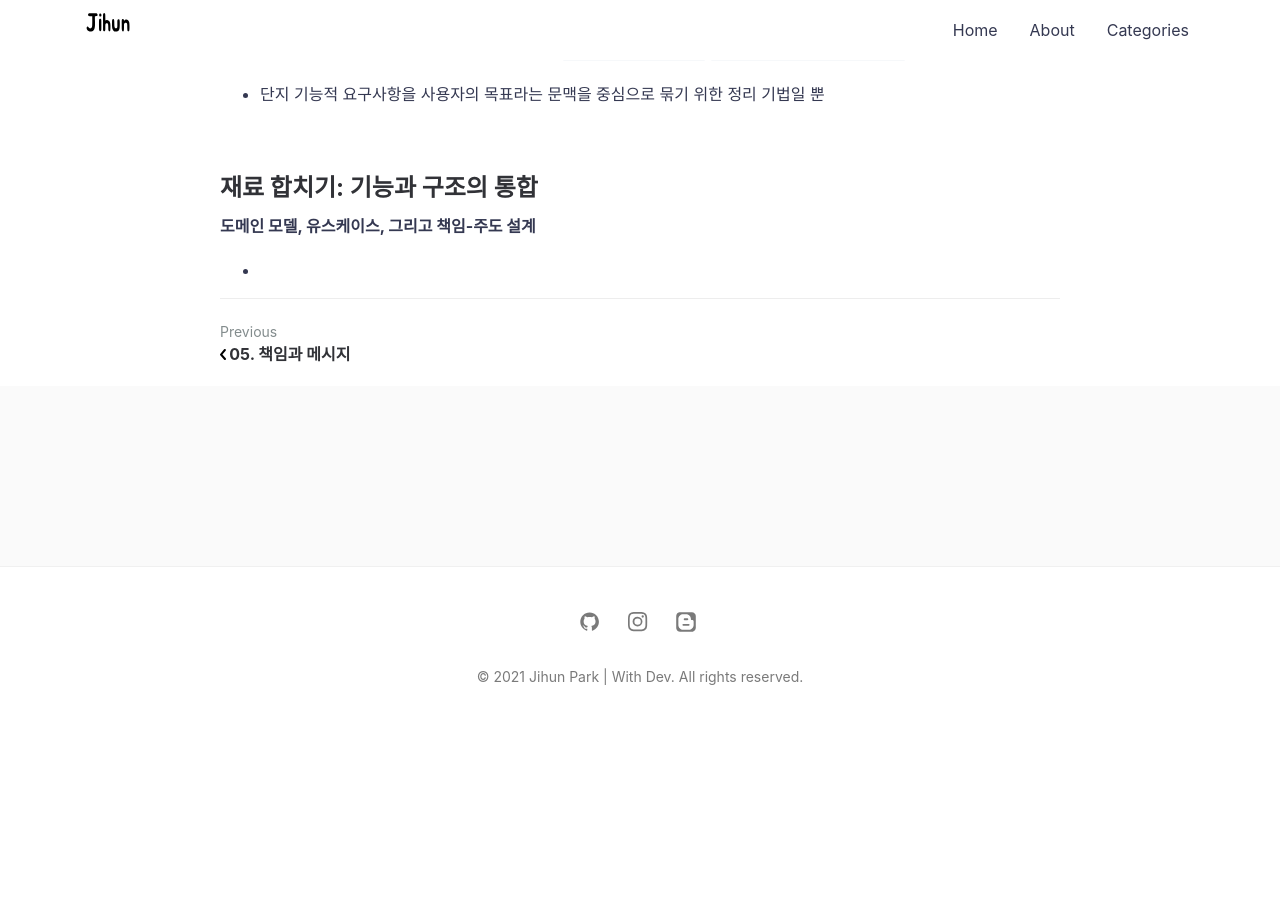
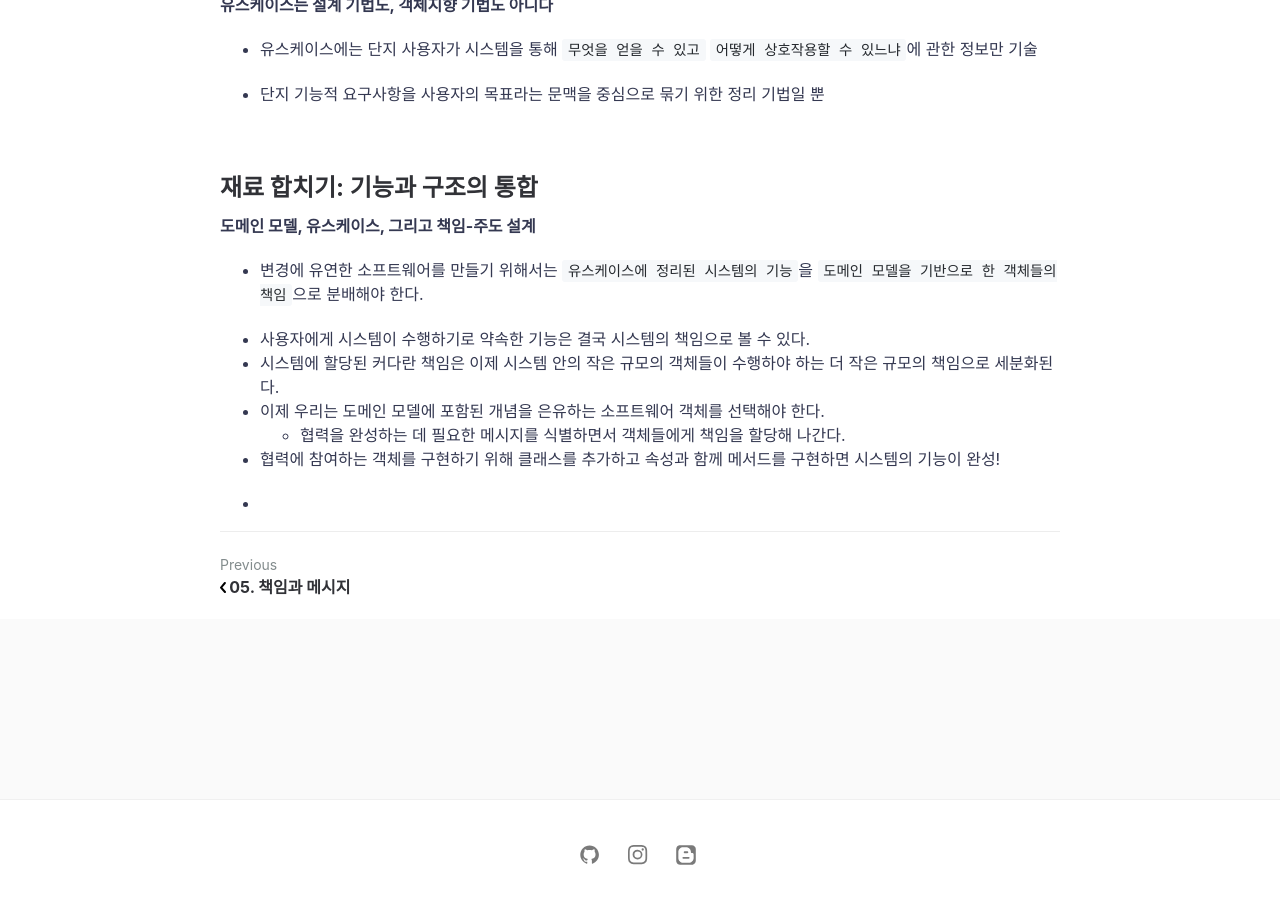
Before and after one commit to jihunparkme/jihunparkme.github.io, a Jekyll site: the page built from _posts/2021-02-09-TheEOO-객체-지도.md, in a window 1280 px wide and 900 px high, scrolled down 2820 px. Built offline with Jekyll 4.4.1, drawn with Linux system fonts in a browser that asks for light colours; comment, search, counter and statistics services are not loaded; before the commit the page ends 3552 px from its top, so only the background shows below that; some of the changed text lies outside the part shown.

Commit message:
add contetns

```diff
--- a/_posts/2021-02-09-TheEOO-객체-지도.md
+++ b/_posts/2021-02-09-TheEOO-객체-지도.md
@@ -108,4 +108,12 @@ featured-img: TheEOO
 
 **도메인 모델, 유스케이스, 그리고 책임-주도 설계**
 
+- 변경에 유연한 소프트웨어를 만들기 위해서는 `유스케이스에 정리된 시스템의 기능`을 `도메인 모델을 기반으로 한 객체들의 책임`으로 분배해야 한다.
+
+- 사용자에게 시스템이 수행하기로 약속한 기능은 결국 시스템의 책임으로 볼 수 있다.
+- 시스템에 할당된 커다란 책임은 이제 시스템 안의 작은 규모의 객체들이 수행하야 하는 더 작은 규모의 책임으로 세분화된다.
+- 이제 우리는 도메인 모델에 포함된 개념을 은유하는 소프트웨어 객체를 선택해야 한다.
+  - 협력을 완성하는 데 필요한 메시지를 식별하면서 객체들에게 책임을 할당해 나간다.
+- 협력에 참여하는 객체를 구현하기 위해 클래스를 추가하고 속성과 함께 메서드를 구현하면 시스템의 기능이 완성!
+
 -
```
